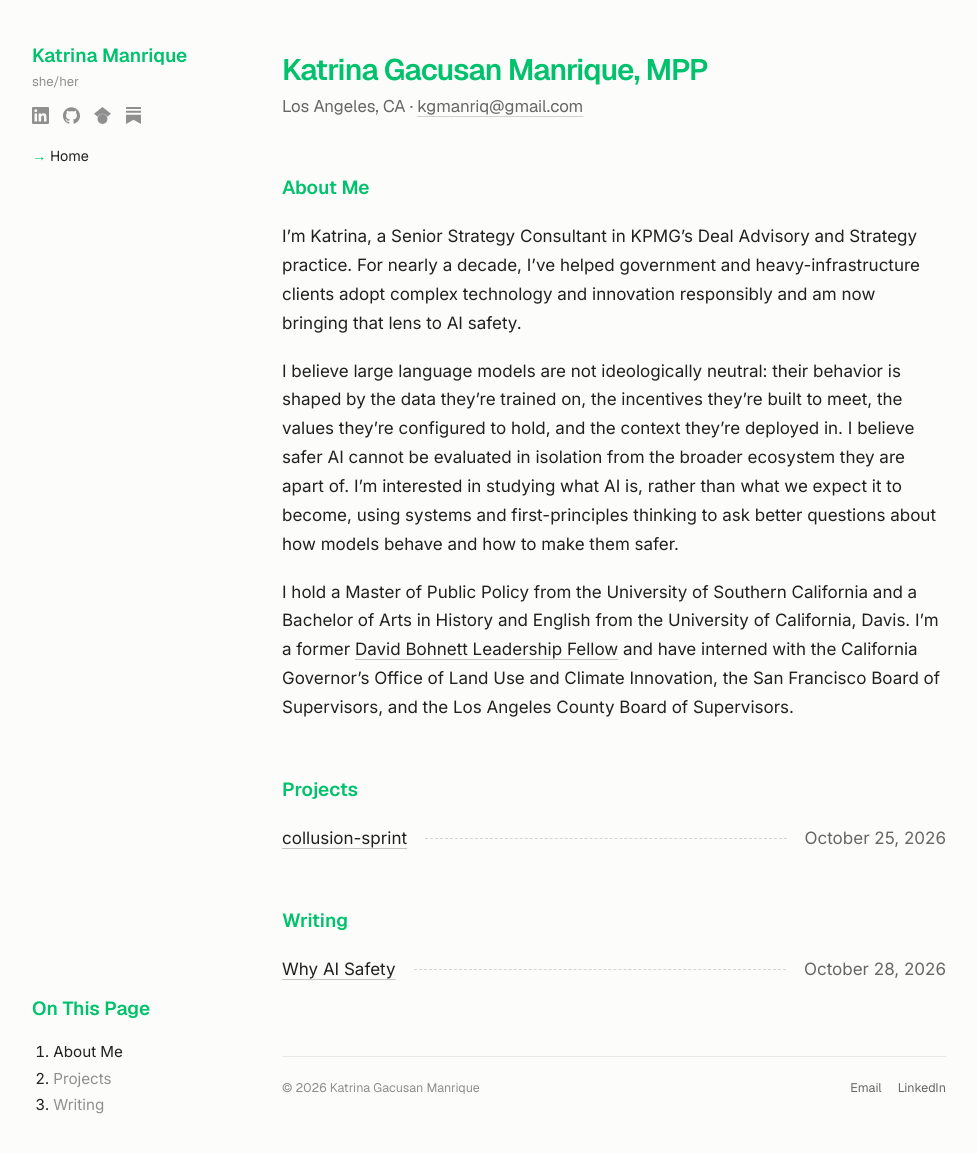
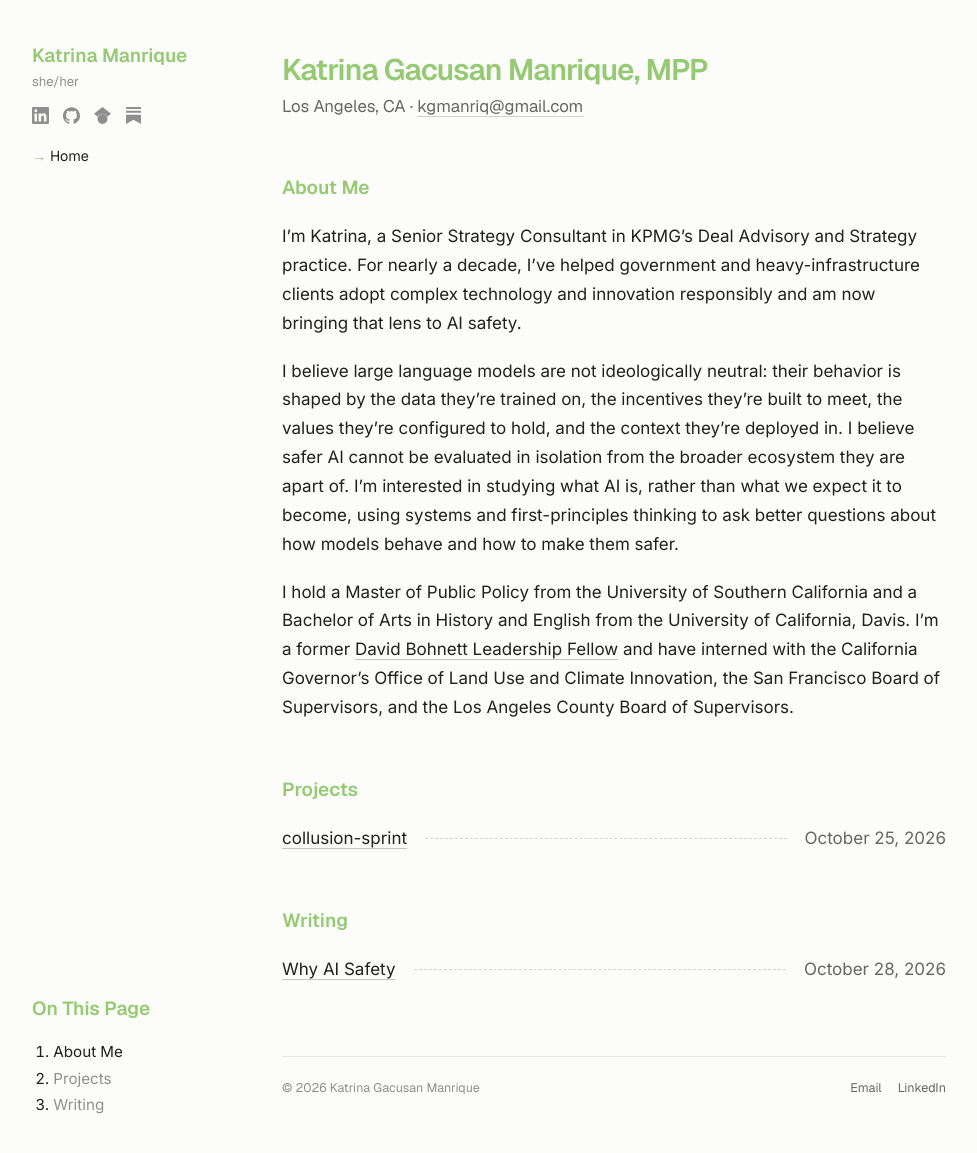
Before and after one commit to kgmanriq/kgmanriq.github.io, a Jekyll site: the page built from index.html, in a window 1280 px wide and 1163 px high. Shown: the top 1153 px of the window, without its empty margins (16-993 px from the left). Built offline with Jekyll 4.4.1, drawn with Linux system fonts in a browser that asks for light colours.

Commit message:
Headings and accents #95ca72
Co-Authored-By: Claude Opus 5.5 <noreply@anthropic.com>
Claude-Session: https://claude.ai/code/session_01EuuEgRVzQ3seSDn6GstdDW

```diff
--- a/assets/css/style.css
+++ b/assets/css/style.css
@@ -5,9 +5,9 @@
   --muted: #666666;
   --faint: #8f8f8f;
   --line: #e8e8e5;
-  --accent: #00c26c;
-  --heading: #00c26c;
-  --accent-soft: #e5f9ef;
+  --accent: #95ca72;
+  --heading: #95ca72;
+  --accent-soft: #eef7e8;
   --serif: "Geist", "Helvetica Neue", Helvetica, Arial, sans-serif;
   --sans: "Geist", "Helvetica Neue", Helvetica, Arial, sans-serif;
   --body: "Inter", "Helvetica Neue", Helvetica, Arial, sans-serif;
@@ -93,7 +93,7 @@ p { margin: 0 0 1.1em; }
 /* ---------- Tiles ---------- */
 .tiles { display: grid; grid-template-columns: repeat(3, 1fr); gap: 14px; margin-bottom: 8px; clear: none; }
 .tile { display: flex; flex-direction: column; background: #fff; border: 1px solid var(--line); border-radius: 10px; overflow: hidden; text-decoration: none; color: var(--text); transition: border-color .15s, transform .15s; }
-.tile:hover { color: var(--text); border-color: rgba(0, 194, 108, .5); transform: translateY(-2px); }
+.tile:hover { color: var(--text); border-color: rgba(149, 202, 114, .5); transform: translateY(-2px); }
 .tile-img { width: 100%; aspect-ratio: 16 / 9; object-fit: cover; display: block; border-bottom: 1px solid var(--line); }
 .tile-body { padding: 14px 15px 16px; display: flex; flex-direction: column; flex: 1; }
 .tile-meta { font-family: var(--sans); font-size: .68rem; color: var(--faint); margin: 0 0 6px; }
```
